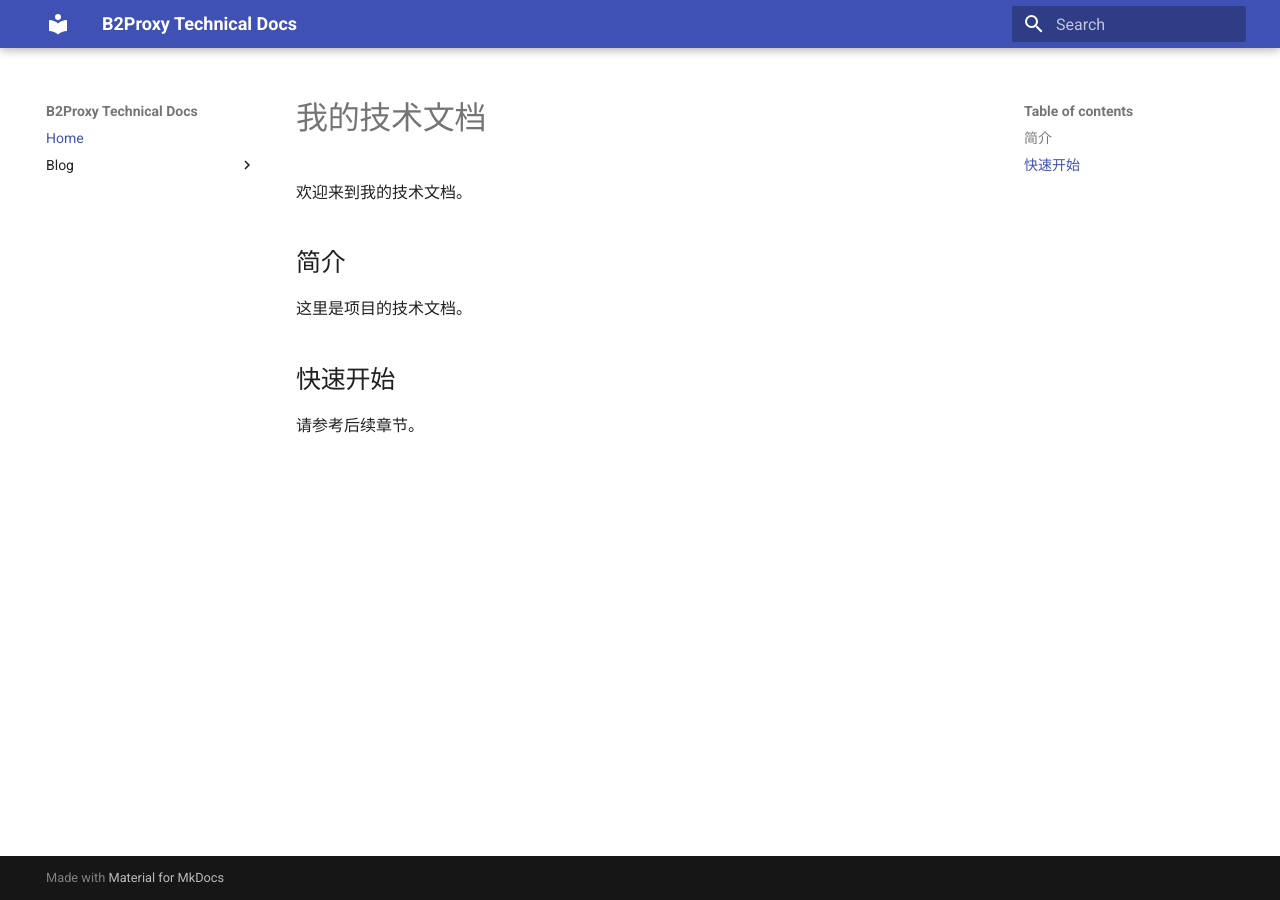
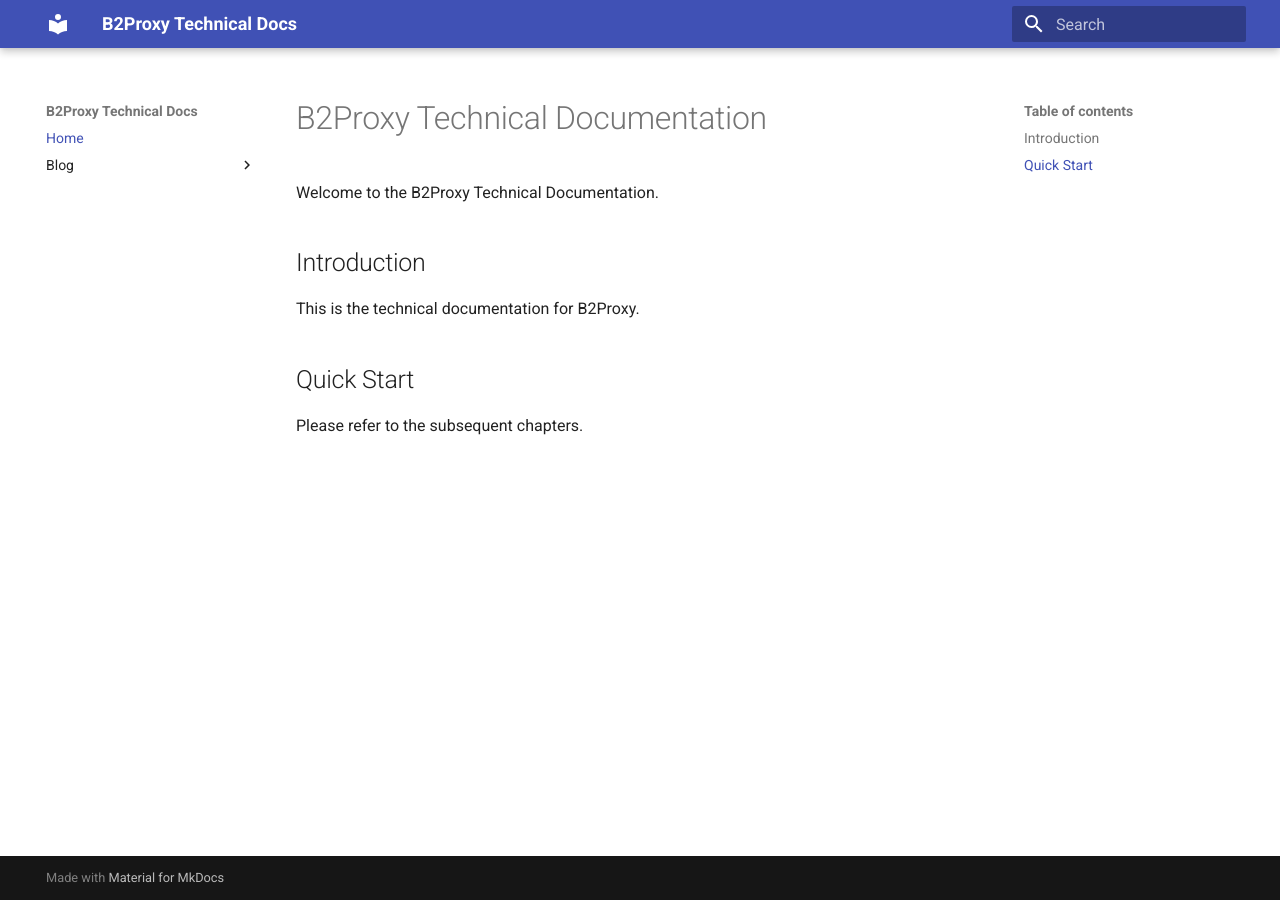
Before and after one commit to B2Proxy/B2Proxy-Global-Residential-Proxy, an MkDocs documentation site: the page built from docs/index.md, in a window 1280 px wide. Built offline with MkDocs 1.6.1 and Material for MkDocs 9.7.7, drawn with Linux system fonts in a browser that asks for light colours.

Commit message:
Update index.md

```diff
--- a/docs/index.md
+++ b/docs/index.md
@@ -1,11 +1,11 @@
-# 我的技术文档
+# B2Proxy Technical Documentation
 
-欢迎来到我的技术文档。
+Welcome to the B2Proxy Technical Documentation.
 
-## 简介
+## Introduction
 
-这里是项目的技术文档。
+This is the technical documentation for B2Proxy.
 
-## 快速开始
+## Quick Start
 
-请参考后续章节。
+Please refer to the subsequent chapters.
```
